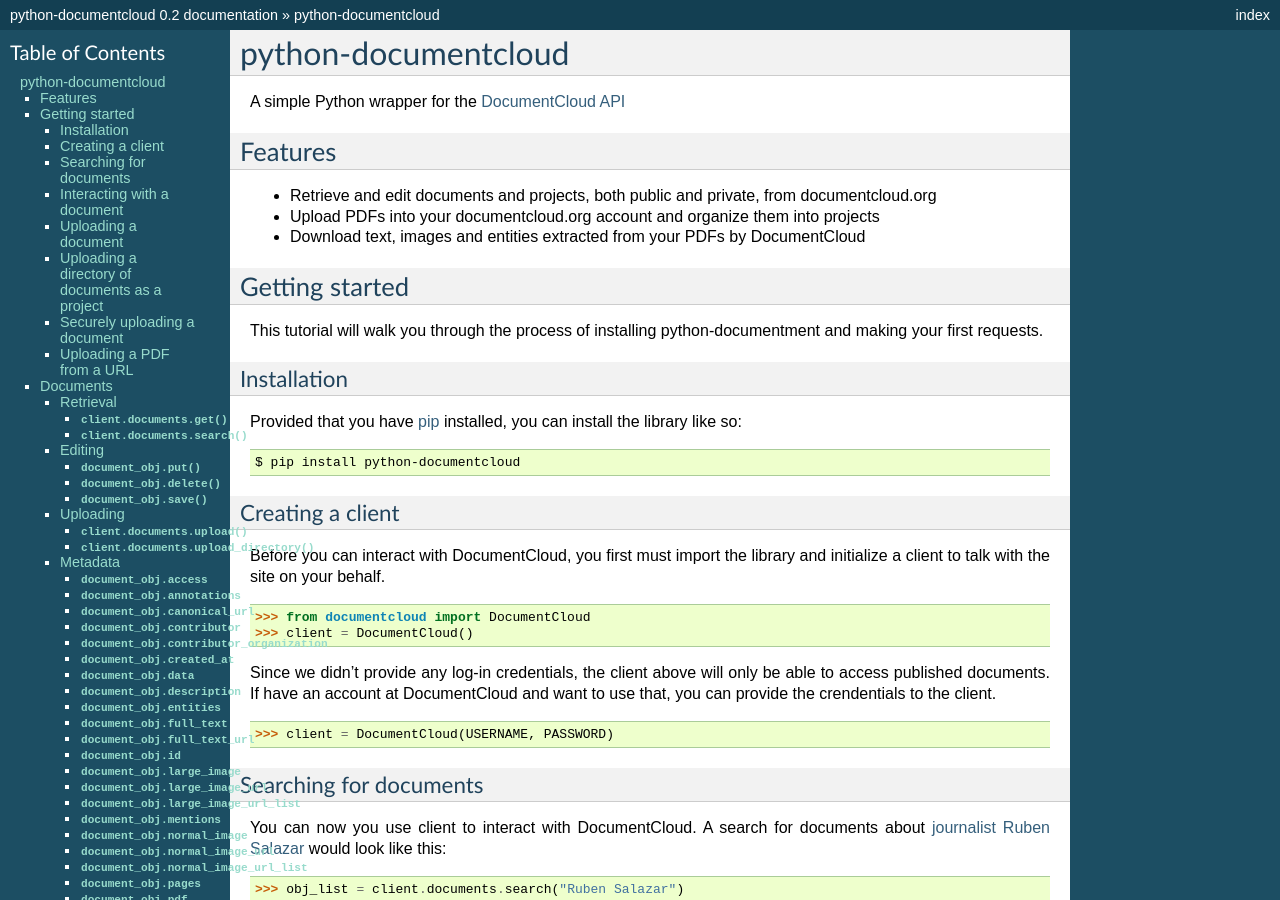
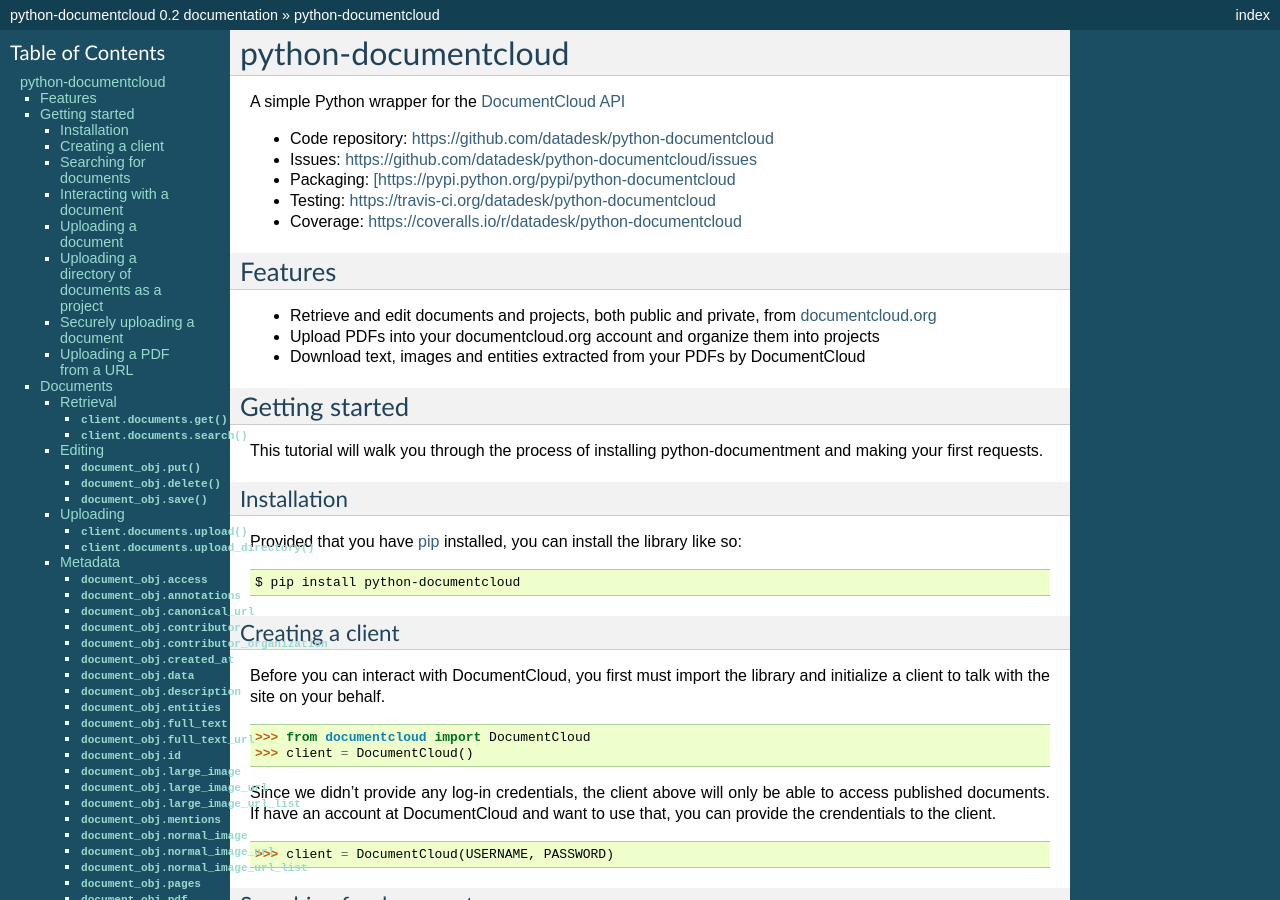
Before and after one commit to datadesk/python-documentcloud, a Sphinx documentation site: the page built from docs/index.rst, in a window 1280 px wide and 900 px high. Built offline with Sphinx 7.4.7, drawn with Linux system fonts in a browser that asks for light colours.

Commit message:
Added link list at the top of docs

```diff
--- a/docs/index.rst
+++ b/docs/index.rst
@@ -4,10 +4,16 @@
 
 A simple Python wrapper for the `DocumentCloud API <http://www.documentcloud.org/api/>`_
 
+* Code repository: `https://github.com/datadesk/python-documentcloud <https://github.com/datadesk/python-documentcloud>`_
+* Issues: `https://github.com/datadesk/python-documentcloud/issues <https://github.com/datadesk/python-documentcloud/issues>`_
+* Packaging: `[https://pypi.python.org/pypi/python-documentcloud <[https://pypi.python.org/pypi/python-documentcloud>`_
+* Testing: `https://travis-ci.org/datadesk/python-documentcloud <https://travis-ci.org/datadesk/python-documentcloud>`_
+* Coverage: `https://coveralls.io/r/datadesk/python-documentcloud <https://coveralls.io/r/datadesk/python-documentcloud>`_
+
 Features
 ========
 
-* Retrieve and edit documents and projects, both public and private, from documentcloud.org
+* Retrieve and edit documents and projects, both public and private, from `documentcloud.org <http://www.documentcloud.org/>`_
 * Upload PDFs into your documentcloud.org account and organize them into projects
 * Download text, images and entities extracted from your PDFs by DocumentCloud
 
```
Also changed, not shown: 5 other files.
